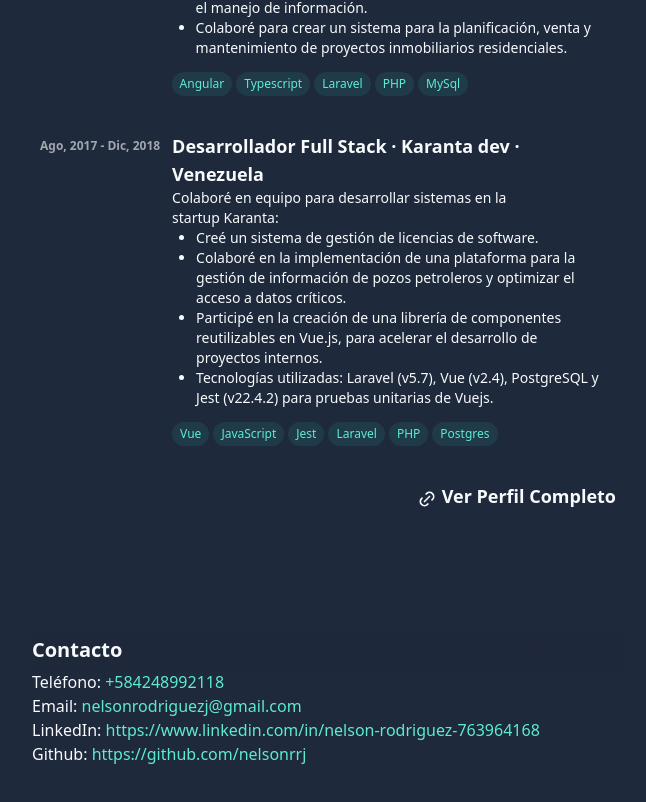
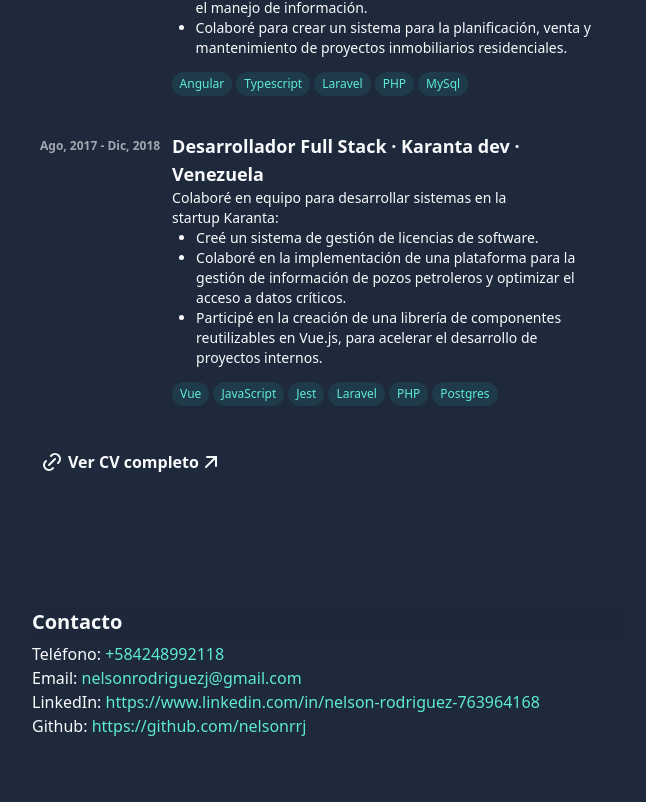
Before and after one commit to nelsonrrj/nelsonrrj.github.io, a Nuxt app: page / in a window 1280 px wide. Shown: the part 1546-2348 px from the top of the page, without its empty margins (608-1254 px from the left). After the commit the page ends 2324 px from the top, so only its background shows below. Built offline with nearby package versions, Linux system fonts and the light colour scheme.

Commit message:
feat: Update cv link button and and some text

```diff
--- /dev/null
+++ b/components/Experience/CVLink.vue
@@ -0,0 +1,20 @@
+<script lang="ts" setup>
+import { LINK_CURRICULUM } from '~/data/social'
+</script>
+
+<template>
+  <NuxtLink
+    :to="LINK_CURRICULUM"
+    class="group inline-flex rounded p-2 font-semibold hover:bg-slate-500/10 hover:text-teal-300"
+    external
+    target="_blank"
+  >
+    <IconsLink class="mr-1" />
+    <span>Ver CV completo</span>
+    <IconsArrowUpRight
+      class="transition-transform group-hover:-translate-y-1 group-hover:translate-x-1 motion-reduce:transform-none"
+    />
+  </NuxtLink>
+</template>
+
+<style></style>
--- a/components/WorkExperience.vue
+++ b/components/WorkExperience.vue
@@ -1,6 +1,5 @@
 <script setup lang="ts">
 import experience from '~/data/workExperience'
-import { LINK_CURRICULUM } from '~/data/social'
 
 const works = ref(experience)
 </script>
@@ -16,20 +15,8 @@ const works = ref(experience)
         :work="work"
       />
     </li>
-    <li class="text-right print:hidden">
-      <NuxtLink
-        :to="LINK_CURRICULUM"
-        class="group rounded-md px-2 text-right hover:bg-slate-500/10"
-        external
-        target="_blank"
-      >
-        <IconsLink
-          class="inline-block size-5 transition-transform group-hover:rotate-90 group-hover:text-teal-300 motion-reduce:transition-none"
-        />
-        <span class="text-lg font-bold group-hover:text-teal-300">
-          Ver Perfil Completo
-        </span>
-      </NuxtLink>
+    <li class="print:hidden">
+      <ExperienceCVLink />
     </li>
   </ul>
 </template>
--- /dev/null
+++ b/components/icons/ArrowUpRight.vue
@@ -0,0 +1,25 @@
+<script lang="ts" setup></script>
+
+<template>
+  <svg
+    xmlns="http://www.w3.org/2000/svg"
+    width="24"
+    height="24"
+    viewBox="0 0 24 24"
+    fill="none"
+    stroke="currentColor"
+    stroke-width="2"
+    stroke-linecap="round"
+    stroke-linejoin="round"
+  >
+    <path
+      stroke="none"
+      d="M0 0h24v24H0z"
+      fill="none"
+    />
+    <path d="M17 7l-10 10" />
+    <path d="M8 7l9 0l0 9" />
+  </svg>
+</template>
+
+<style></style>
--- a/data/social.ts
+++ b/data/social.ts
@@ -2,7 +2,7 @@ export const DATA_CONTACT_EMAIL = 'nelsonrodriguezj@gmail.com'
 
 export const DATA_FULL_NUMBER = '584248992118'
 
-export const LINK_CURRICULUM = `https://drive.google.com/file/d/1WsYU10GphpmXBbMyE1kd_AMlqrx2kCpl/view`
+export const LINK_CURRICULUM = `https://drive.google.com/file/d/1kZhaatWTqjvSXgDJ5E4_yrnLb4ZCF4nV/view?usp=sharing`
 
 export const LINK_GITHUB_PROFILE = 'https://github.com/nelsonrrj'
 
--- a/data/workExperience.ts
+++ b/data/workExperience.ts
@@ -88,7 +88,6 @@ const WORK_EXPERIENCE = [
       'Creé un sistema de gestión de licencias de software.',
       'Colaboré en la implementación de una plataforma para la gestión de información de pozos petroleros y optimizar el acceso a datos críticos.',
       'Participé en la creación de una librería de componentes reutilizables en Vue.js, para acelerar el desarrollo de proyectos internos.',
-      'Tecnologías utilizadas: Laravel (v5.7), Vue (v2.4), PostgreSQL y Jest (v22.4.2) para pruebas unitarias de Vuejs.',
     ],
   },
 ]
```
